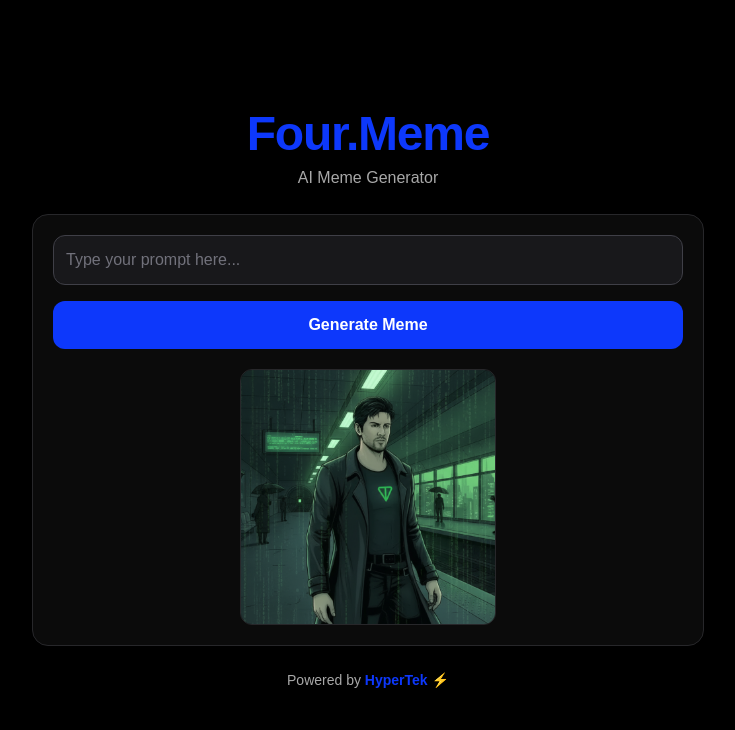
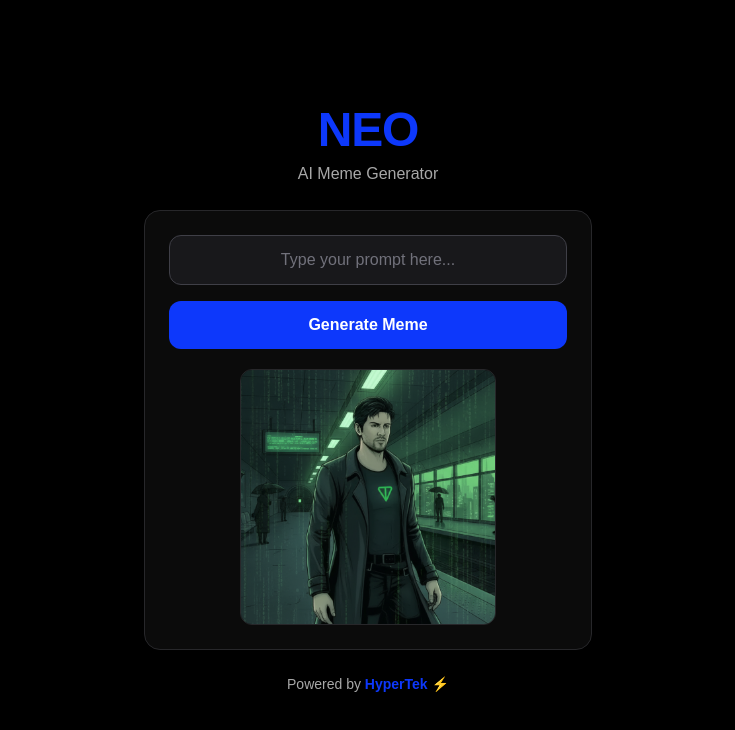
Before and after one commit to Memesforge/neo, a Next.js app: page / in a window 1280 px wide. Shown: the top 730 px of the page, without its empty margins (272-1007 px from the left). Built offline with nearby package versions, Linux system fonts and the light colour scheme.

Commit message:
Update page.js

```diff
--- a/app/page.js
+++ b/app/page.js
@@ -1,12 +1,12 @@
 "use client";
 import { useState } from "react";
 
-const BLUE = "#0d38fb";   // vivid blue you use
+const BLUE = "#0d38fb";
 const GREY = "#a8a8a8";
 
 export default function Home() {
   const [prompt, setPrompt] = useState("");
-  const [img, setImg] = useState("/neo4.png"); // example image (small preview)
+  const [img, setImg] = useState("/neo4.png"); // default small example image
   const [loading, setLoading] = useState(false);
   const [error, setError] = useState("");
 
@@ -15,7 +15,7 @@
     if (loading) return;
     const text = prompt.trim();
     if (!text) {
-      setError("Type a prompt first.");
+      setError("Type your prompt first.");
       return;
     }
     setError("");
@@ -38,28 +38,26 @@
   }
 
   return (
-    <main className="min-h-screen bg-black text-white flex items-center justify-center p-6">
-      <div className="w-full max-w-2xl">
+    <main className="min-h-screen bg-black text-white flex flex-col items-center justify-center p-6">
       {/* Header */}
       <div className="text-center mb-6">
         <h1 className="text-5xl font-extrabold tracking-tight" style={{ color: BLUE }}>
-            Four.Meme
+          NEO
         </h1>
         <p className="mt-2 text-base" style={{ color: GREY }}>
           AI Meme Generator
         </p>
       </div>
 
-        {/* Card */}
-        <div className="bg-[#0b0b0b] border border-zinc-800 rounded-2xl p-5 shadow-lg">
+      {/* Compact Card */}
+      <div className="bg-[#0b0b0b] border border-zinc-800 rounded-2xl p-6 shadow-lg w-full max-w-md">
         <form onSubmit={onSubmit} className="space-y-4">
           <input
             value={prompt}
             onChange={(e) => setPrompt(e.target.value)}
             placeholder="Type your prompt here..."
-              className="w-full rounded-xl bg-zinc-900 border border-zinc-700 focus:border-zinc-500 p-3 outline-none placeholder-zinc-500"
+            className="w-full rounded-xl bg-zinc-900 border border-zinc-700 focus:border-zinc-500 p-3 outline-none placeholder-zinc-500 text-center"
           />
-
           <button
             type="submit"
             disabled={loading}
@@ -75,7 +73,7 @@
           </div>
         )}
 
-          {/* Smaller preview (similar to your Four.Meme size) */}
+        {/* Preview (same compact size as Four.Meme) */}
         <div className="mt-5 flex justify-center">
           {/* eslint-disable-next-line @next/next/no-img-element */}
           <img
@@ -100,7 +98,6 @@
         </a>{" "}
         ⚡
       </div>
-      </div>
     </main>
   );
 }
```
Lines whose indentation alone changed are shown as unchanged.
